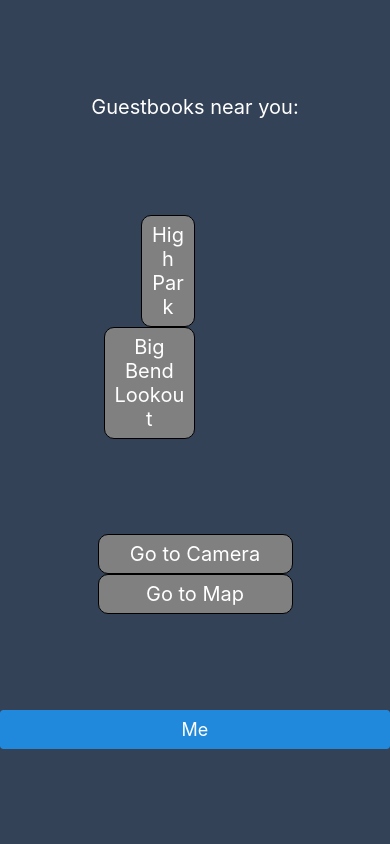
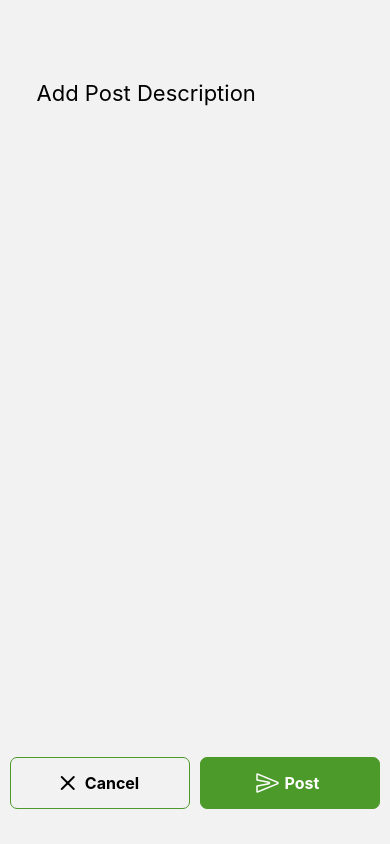
Before and after one commit to feiyangfan/MyCampsite, a React Native app in the folder expo/: screen /AddPost in a window 390 px wide. Built offline with nearby package versions, Linux system fonts and the light colour scheme.

Commit message:
Add post functionality

```diff
--- a/expo/App.tsx
+++ b/expo/App.tsx
@@ -16,6 +16,7 @@ import {theme} from "./src/ts/lib/theme";
 import { RootStackParamList } from "./src/ts/types";
 import store from "./src/ts/lib/store"
 import RecordScreen from "./src/ts/screens/RecordScreen";
+import AddPost from "./src/ts/screens/AddPostScreen";
 
 initializeApp(firebaseConfig);
 
@@ -39,6 +40,7 @@ const App = () => {
             <Stack.Screen name="Guestbook" component={GuestbookScreen} />
             <Stack.Screen name="Post" component={PostScreen} />
             <Stack.Screen name="Record" component={RecordScreen} />
+            <Stack.Screen name="AddPost" component={AddPost} />
           </Stack.Group>
           <Stack.Group screenOptions={{presentation: "modal"}}>
             <Stack.Screen name="SignIn" component={SignIn} />
--- /dev/null
+++ b/expo/src/ts/screens/AddPostScreen/index.tsx
@@ -0,0 +1,126 @@
+import React, { useState } from 'react'
+import { View, Text, StyleSheet, TextInput, Image, TouchableOpacity, KeyboardAvoidingView, Platform } from 'react-native'
+import * as Types from "../../types";
+import * as VideoThumbnails from 'expo-video-thumbnails';
+import { useNavigation } from '@react-navigation/core';
+import { MaterialIcons } from '@expo/vector-icons';
+import { Ionicons } from '@expo/vector-icons';
+import { Feather } from '@expo/vector-icons';
+
+export default function AddPost(props) {
+    const navigation = useNavigation();
+    const [image, setImage] = useState(null);
+
+    const generateThumbnail = async () => {
+        try {
+            const { uri } = await VideoThumbnails.getThumbnailAsync(
+                props.route.params.source,
+                {
+                    time: 2,
+                }
+            );
+            setImage(uri);
+        } catch (e) {
+            console.warn(e);
+        }
+    };
+    generateThumbnail()
+
+    return (
+        <View style={styles.container}>
+            <View style={styles.descriptionContainer}>
+                {image && <Image source={{ uri: image }} style={styles.thumbnail} />}
+                <TextInput placeholder="Add Post Description"
+                    multiline
+                    maxLength={150} style={styles.description} />
+            </View>
+            <View style={styles.spacer} />
+            <KeyboardAvoidingView
+            behavior={Platform.OS === "android" ? "height" : "padding"}>
+                <View style={styles.btnsContainer}>
+                    <TouchableOpacity onPress={() => navigation.goBack()}
+                        style={styles.backButton}>
+                        <Feather name="x" size={24} color="black" />
+                        <Text style={styles.backButtonText}>Cancel</Text>
+                    </TouchableOpacity>
+                    <TouchableOpacity onPress={() => navigation.goBack()}
+                        style={styles.postButton}>
+                        <Ionicons name="send-outline" size={24} color="white" />
+                        <Text style={styles.PostButtonText}>Post</Text>
+                    </TouchableOpacity>
+                </View>
+            </ KeyboardAvoidingView>
+        </View>
+    )
+}
+
+const styles = StyleSheet.create({
+    container: {
+        flex: 1,
+        paddingTop: 50,
+    },
+    descriptionContainer: {
+        margin: 20,
+        flexDirection: 'column',
+        alignItems: 'center',
+    },
+    description: {
+        paddingVertical: 10,
+        marginRight: 20,
+        fontSize: 22,
+    },
+    thumbnail: {
+        aspectRatio: 9 / 16,
+        backgroundColor: 'black',
+        width: 300,
+        height: 300,
+    },
+    btnsContainer: {
+        flexDirection: "row",
+        marginHorizontal: 5,
+        marginBottom: 30,
+    },
+    backButton: {
+        alignItems: 'center',
+        flex: 1,
+        borderColor: '#4C9A2A',
+        borderWidth: 1,
+        flexDirection: 'row',
+        paddingVertical: 10,
+        paddingHorizontal: 20,
+        justifyContent: 'center',
+        borderRadius: 7,
+        margin: 5,
+
+    },
+
+    postButton: {
+        alignItems: 'center',
+        flex: 1,
+        borderColor: '#4C9A2A',
+        backgroundColor: '#4C9A2A',
+        borderWidth: 1,
+        flexDirection: 'row',
+        paddingVertical: 10,
+        paddingHorizontal: 20,
+        justifyContent: 'center',
+        borderRadius: 7,
+        margin: 5,
+    },
+    backButtonText: {
+        fontWeight: 'bold',
+        fontSize: 16,
+        color: 'black',
+        margin: 5,
+    },
+    PostButtonText: {
+        fontWeight: 'bold',
+        fontSize: 16,
+        color: 'white',
+        margin: 5,
+    },
+    spacer: {
+        flex: 1,
+    }
+
+});
--- a/expo/src/ts/screens/HomeScreen/index.tsx
+++ b/expo/src/ts/screens/HomeScreen/index.tsx
@@ -76,7 +76,7 @@ const HomeScreen = ({ navigation }: Types.HomeScreenNavigationProp) => {
           style={styles.btn}
           onPress={() => navigation.navigate("Record")}
         >
-          <Text style={styles.btnText}>Go to Camera</Text>
+          <Text style={styles.btnText}>Make a Post</Text>
         </TouchableOpacity>
         <TouchableOpacity
           style={styles.btn}
--- a/expo/src/ts/screens/RecordScreen/index.tsx
+++ b/expo/src/ts/screens/RecordScreen/index.tsx
@@ -5,8 +5,9 @@ import { CameraType, WhiteBalance } from 'expo-camera/build/Camera.types';
 import React, { useState, useEffect } from 'react';
 import { View, Text, StyleSheet, TouchableOpacity } from 'react-native';
 import { Ionicons } from '@expo/vector-icons';
+import * as Types from "../../types";
 
-export default function RecordScreen() {
+const RecordScreen = ({ route, navigation }: Types.RecordScreenNavigationProp) => {
   const [cameraPermission, setCameraPermission] = useState(false);
   const [audioPermission, setAudioPermission] = useState(false);
 
@@ -45,11 +46,13 @@ export default function RecordScreen() {
   const startRecording = async () => {
     if (cameraReference) {
       try {
-        const videoSettings = { maxDuration: 60, quality: Camera.Constants.VideoQuality['480'] }
+        const videoSettings = { maxDuration: 5, quality: Camera.Constants.VideoQuality['480'] }
         const recording = cameraReference.recordAsync(videoSettings)
         if (recording) {
           const data = await recording;
           const source = data.uri;
+          {/* Ignore this error. Typescript just odd*/}
+          navigation.navigate("AddPost", {source: source});
         }
       } catch (error) {
         console.warn(error)
@@ -147,3 +150,4 @@ const styles = StyleSheet.create({
     marginTop: 5,
   }
 });
+export default RecordScreen;
--- a/expo/src/ts/types.tsx
+++ b/expo/src/ts/types.tsx
@@ -14,6 +14,7 @@ export type RootStackParamList = {
   };
   Me: undefined;
   Record: undefined;
+  AddPost: undefined;
 };
 
 type HomeScreenNavigationProp = NativeStackScreenProps<
@@ -36,6 +37,10 @@ type RecordScreenNavigationProp = NativeStackScreenProps<
   RootStackParamList,
   "Record"
 >;
+type AddPostScreenNavigationProp = NativeStackScreenProps<
+  RootStackParamList,
+  "AddPost"
+>;
 
 export {
   HomeScreenNavigationProp,
@@ -43,4 +48,5 @@ export {
   GuestbookScreenNavigationProp,
   PostScreenNavigationProp,
   RecordScreenNavigationProp,
+  AddPostScreenNavigationProp
 };
```
Also changed, not shown: expo/package.json (+8 -7 lines), 1 other file (tests, documents, lock files or other folders).
